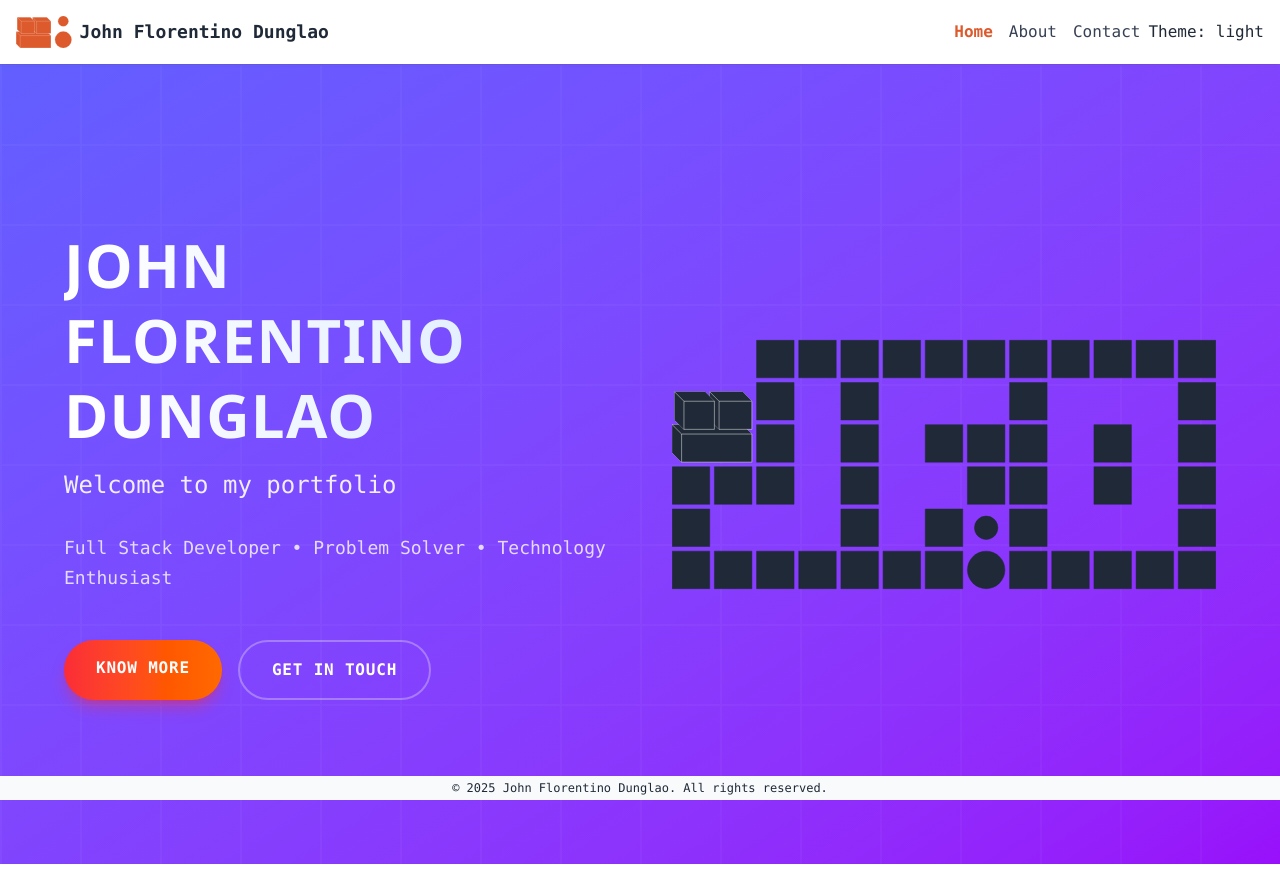
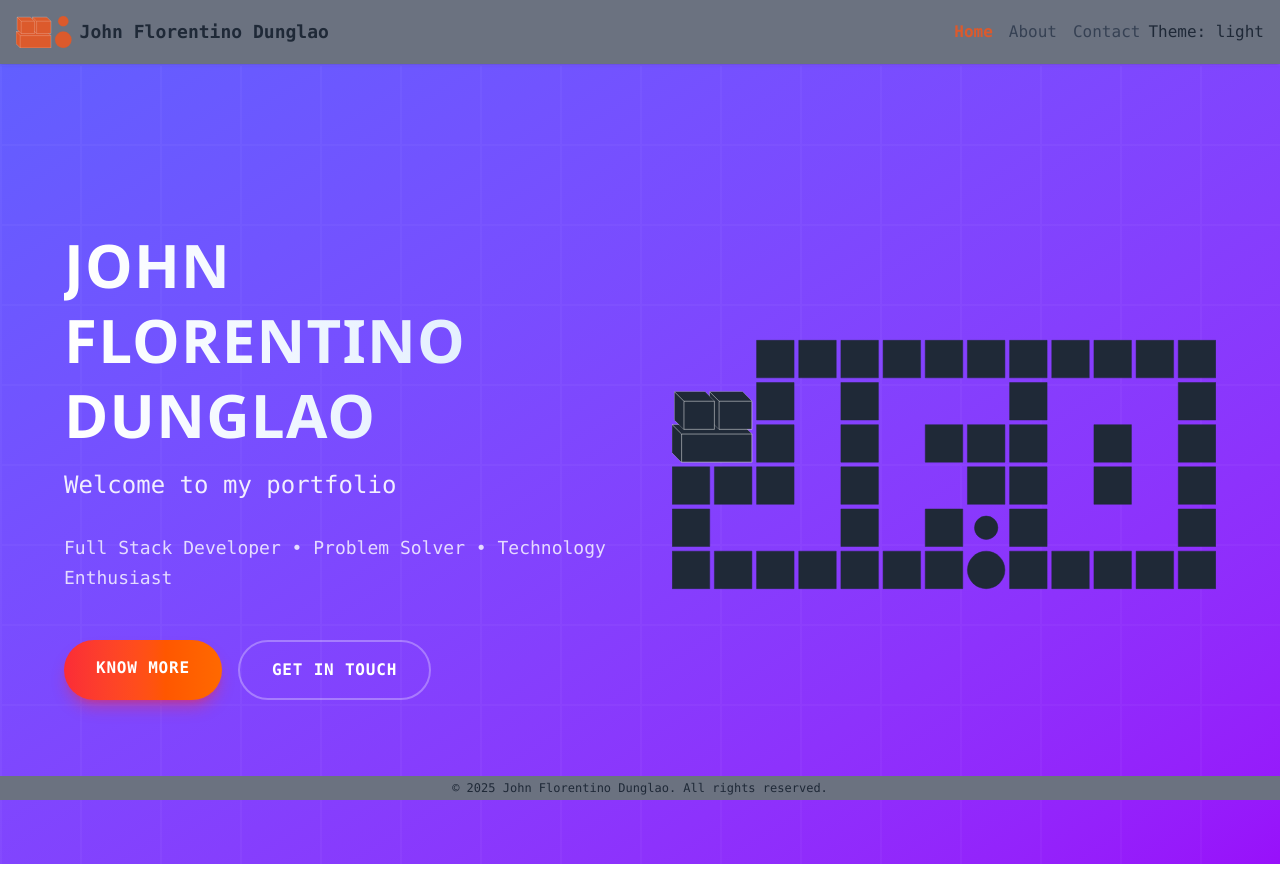
Before and after one commit to john-dunglao-dev/portfolio-vue, a Vue app: page / in a window 1280 px wide. Built offline with nearby package versions, Linux system fonts and the light colour scheme.

Commit message:
updated bg for header and footer with appropriate color scheme

```diff
--- a/src/components/layouts/VFooter.vue
+++ b/src/components/layouts/VFooter.vue
@@ -1,7 +1,7 @@
 <script setup lang="ts"></script>
 
 <template>
-  <footer class="bg-gray-50 dark:bg-gray-400 dracula:bg-gray-800 text-orange-200">
+  <footer class="bg-comment text-orange-200">
     <div class="container mx-auto py-1 text-center text-xs">
       <p>&copy; 2025 John Florentino Dunglao. All rights reserved.</p>
     </div>
--- a/src/components/layouts/VHeader.vue
+++ b/src/components/layouts/VHeader.vue
@@ -5,7 +5,7 @@ import MyLogoMini from '@/components/icons/MyLogoMini.vue'
 </script>
 
 <template>
-  <header class="bg-white dark:bg-gray-400 dracula:bg-gray-800 shadow">
+  <header class="bg-comment shadow">
     <div class="container mx-auto flex h-16 items-center justify-between px-4">
       <!-- TODO: Implement mobile menu -->
       <!-- Mobile menu button -->
```
